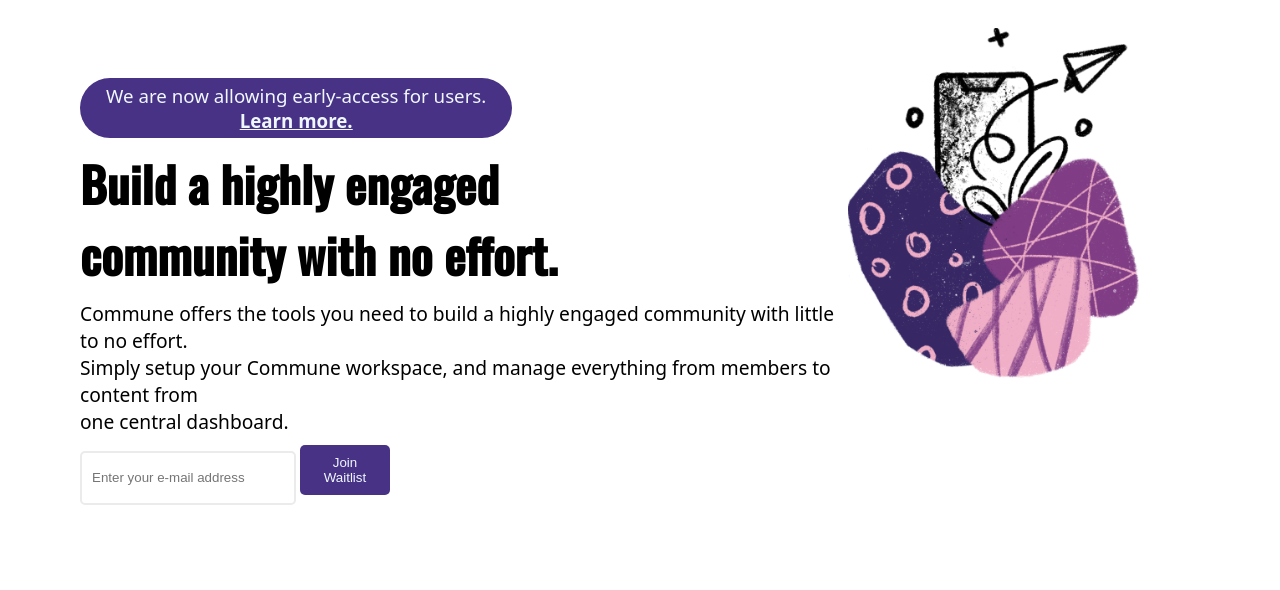
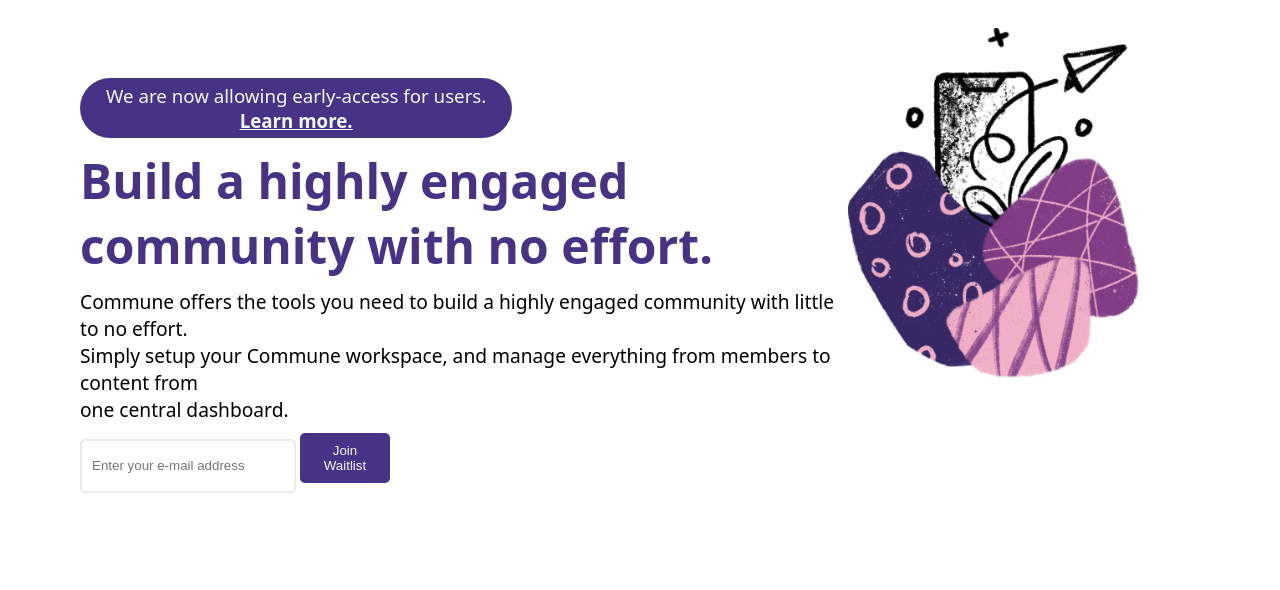
Before and after one commit to kreatar/Codewell-Practice, a plain HTML site: page Commune Waitlist Page/index.html in a window 1280 px wide. Shown: the part 94-684 px from the top of the page. Drawn offline with nearby package versions, Linux system fonts and the light colour scheme.

Commit message:
changed output image

```diff
--- a/Commune Waitlist Page/style.css
+++ b/Commune Waitlist Page/style.css
@@ -48,10 +48,11 @@ body {
 }
 
 .build_a {
+    color: #483285;
     font-size: 3rem;
     width: 50vw;
     margin-bottom: 10px;
-    font-family: oswald;
+    font-family: system-ui, -apple-system, BlinkMacSystemFont, 'Segoe UI', Roboto, Oxygen, Ubuntu, Cantarell, 'Open Sans', 'Helvetica Neue', sans-serif;
 }
 
 p {
```
Also changed, not shown: Commune Waitlist Page/Output/Output.png.
